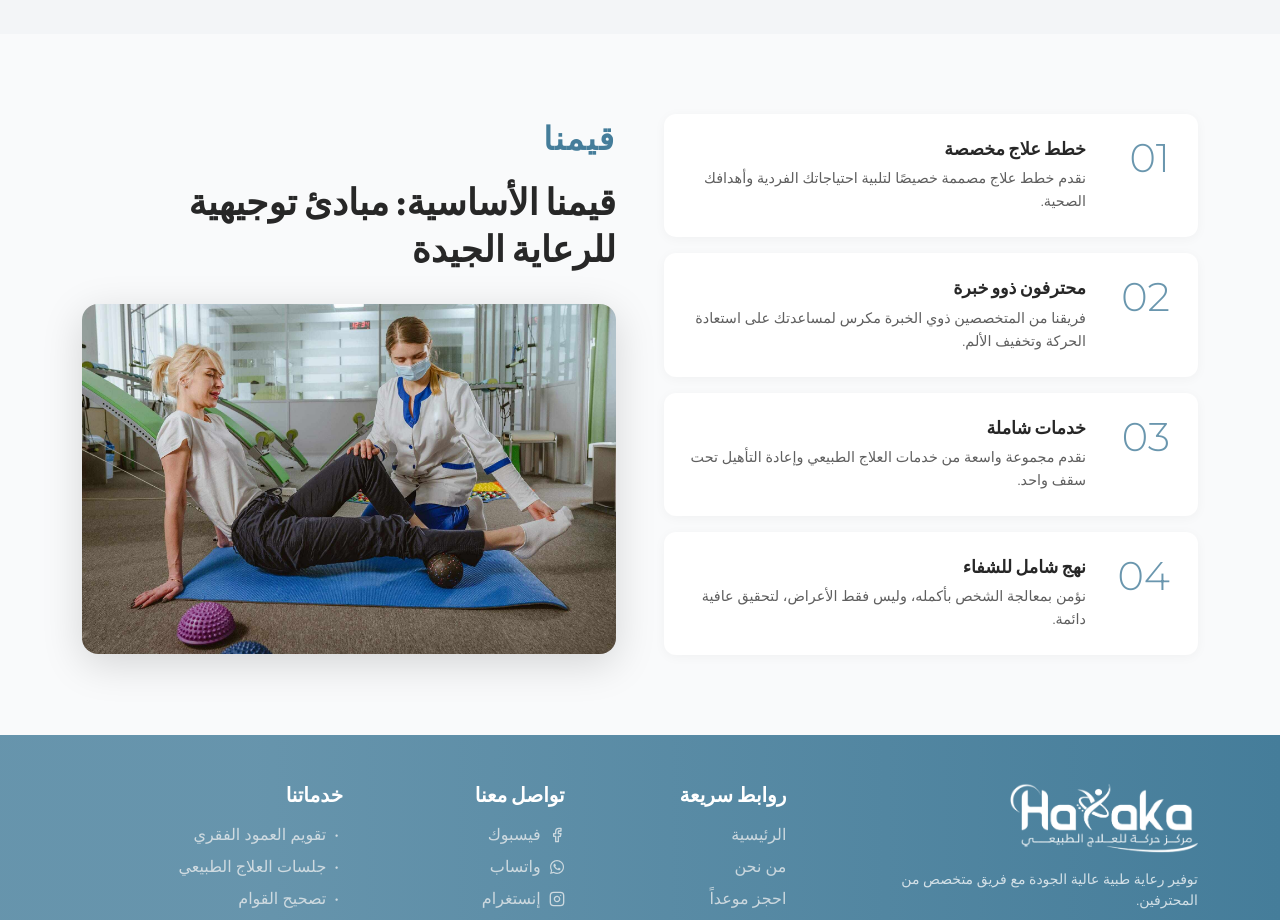
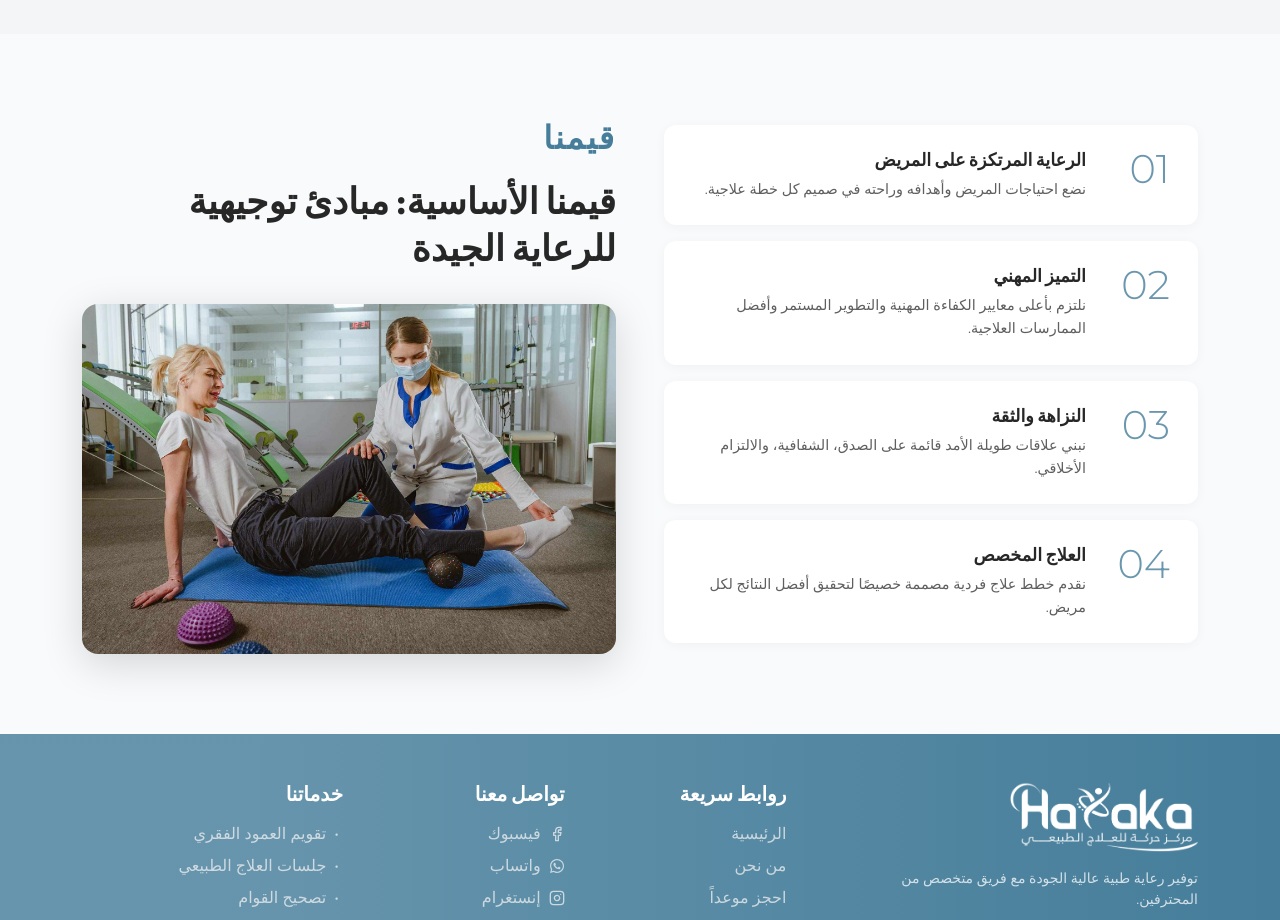
Before and after one commit to Vkrvm/Dr.Fayed-Clinic, a Next.js app: page /ar in a window 1280 px wide. Shown: the part 2560-3480 px from the top of the page. Built offline with nearby package versions, Linux system fonts and the light colour scheme; no server answers; the database is empty.

Commit message:
Update Our Values section with actual content

```diff
--- a/src/components/sections/OurValues.tsx
+++ b/src/components/sections/OurValues.tsx
@@ -5,10 +5,10 @@ import { motion } from 'framer-motion';
 import styles from './OurValues.module.scss';
 
 const values = [
-    { number: '01', key: 'personalizedTreatment' },
-    { number: '02', key: 'experiencedProfessionals' },
-    { number: '03', key: 'comprehensiveServices' },
-    { number: '04', key: 'holisticApproach' },
+    { number: '01', key: 'patientCenteredCare' },
+    { number: '02', key: 'professionalExcellence' },
+    { number: '03', key: 'integrityTrust' },
+    { number: '04', key: 'personalizedTreatment' },
 ];
 
 export default function OurValues() {
--- a/src/messages/ar.json
+++ b/src/messages/ar.json
@@ -75,21 +75,21 @@
         "heading": "قيمنا الأساسية: مبادئ توجيهية للرعاية الجيدة",
         "imageAlt": "جلسة علاج طبيعي",
         "values": {
+            "patientCenteredCare": {
+                "title": "الرعاية المرتكزة على المريض",
+                "description": "نضع احتياجات المريض وأهدافه وراحته في صميم كل خطة علاجية."
+            },
+            "professionalExcellence": {
+                "title": "التميز المهني",
+                "description": "نلتزم بأعلى معايير الكفاءة المهنية والتطوير المستمر وأفضل الممارسات العلاجية."
+            },
+            "integrityTrust": {
+                "title": "النزاهة والثقة",
+                "description": "نبني علاقات طويلة الأمد قائمة على الصدق، الشفافية، والالتزام الأخلاقي."
+            },
             "personalizedTreatment": {
-                "title": "خطط علاج مخصصة",
-                "description": "نقدم خطط علاج مصممة خصيصًا لتلبية احتياجاتك الفردية وأهدافك الصحية."
-            },
-            "experiencedProfessionals": {
-                "title": "محترفون ذوو خبرة",
-                "description": "فريقنا من المتخصصين ذوي الخبرة مكرس لمساعدتك على استعادة الحركة وتخفيف الألم."
-            },
-            "comprehensiveServices": {
-                "title": "خدمات شاملة",
-                "description": "نقدم مجموعة واسعة من خدمات العلاج الطبيعي وإعادة التأهيل تحت سقف واحد."
-            },
-            "holisticApproach": {
-                "title": "نهج شامل للشفاء",
-                "description": "نؤمن بمعالجة الشخص بأكمله، وليس فقط الأعراض، لتحقيق عافية دائمة."
+                "title": "العلاج المخصص",
+                "description": "نقدم خطط علاج فردية مصممة خصيصًا لتحقيق أفضل النتائج لكل مريض."
             }
         }
     }
--- a/src/messages/en.json
+++ b/src/messages/en.json
@@ -71,25 +71,25 @@
         "pageHeading": "Comprehensive Care For Your Body"
     },
     "OurValues": {
-        "label": "OUR VALUE",
+        "label": "OUR VALUES",
         "heading": "Our Core Values: Guiding Principles of Quality Care",
         "imageAlt": "Physical therapy session",
         "values": {
+            "patientCenteredCare": {
+                "title": "Patient-Centered Care",
+                "description": "We place each patient's needs, goals, and comfort at the heart of every treatment plan."
+            },
+            "professionalExcellence": {
+                "title": "Professional Excellence",
+                "description": "Our team is committed to the highest standards of clinical expertise, continuous learning, and best practices."
+            },
+            "integrityTrust": {
+                "title": "Integrity & Trust",
+                "description": "We build lasting relationships through honesty, transparency, and ethical care."
+            },
             "personalizedTreatment": {
-                "title": "Personalized Treatment Plans",
-                "description": "Lorem ipsum dolor sit amet, consectetur adipiscing elit. Ut elit tellus, luctus nec ullamcorper mattis, pulvinar dapibus leo."
-            },
-            "experiencedProfessionals": {
-                "title": "Experienced Professionals",
-                "description": "Lorem ipsum dolor sit amet, consectetur adipiscing elit. Ut elit tellus, luctus nec ullamcorper mattis, pulvinar dapibus leo."
-            },
-            "comprehensiveServices": {
-                "title": "Comprehensive Services",
-                "description": "Lorem ipsum dolor sit amet, consectetur adipiscing elit. Ut elit tellus, luctus nec ullamcorper mattis, pulvinar dapibus leo."
-            },
-            "holisticApproach": {
-                "title": "Holistic Approach to Healing",
-                "description": "Lorem ipsum dolor sit amet, consectetur adipiscing elit. Ut elit tellus, luctus nec ullamcorper mattis, pulvinar dapibus leo."
+                "title": "Personalized Treatment",
+                "description": "Every patient receives a tailored treatment approach designed to achieve the best possible outcomes."
             }
         }
     }
```
